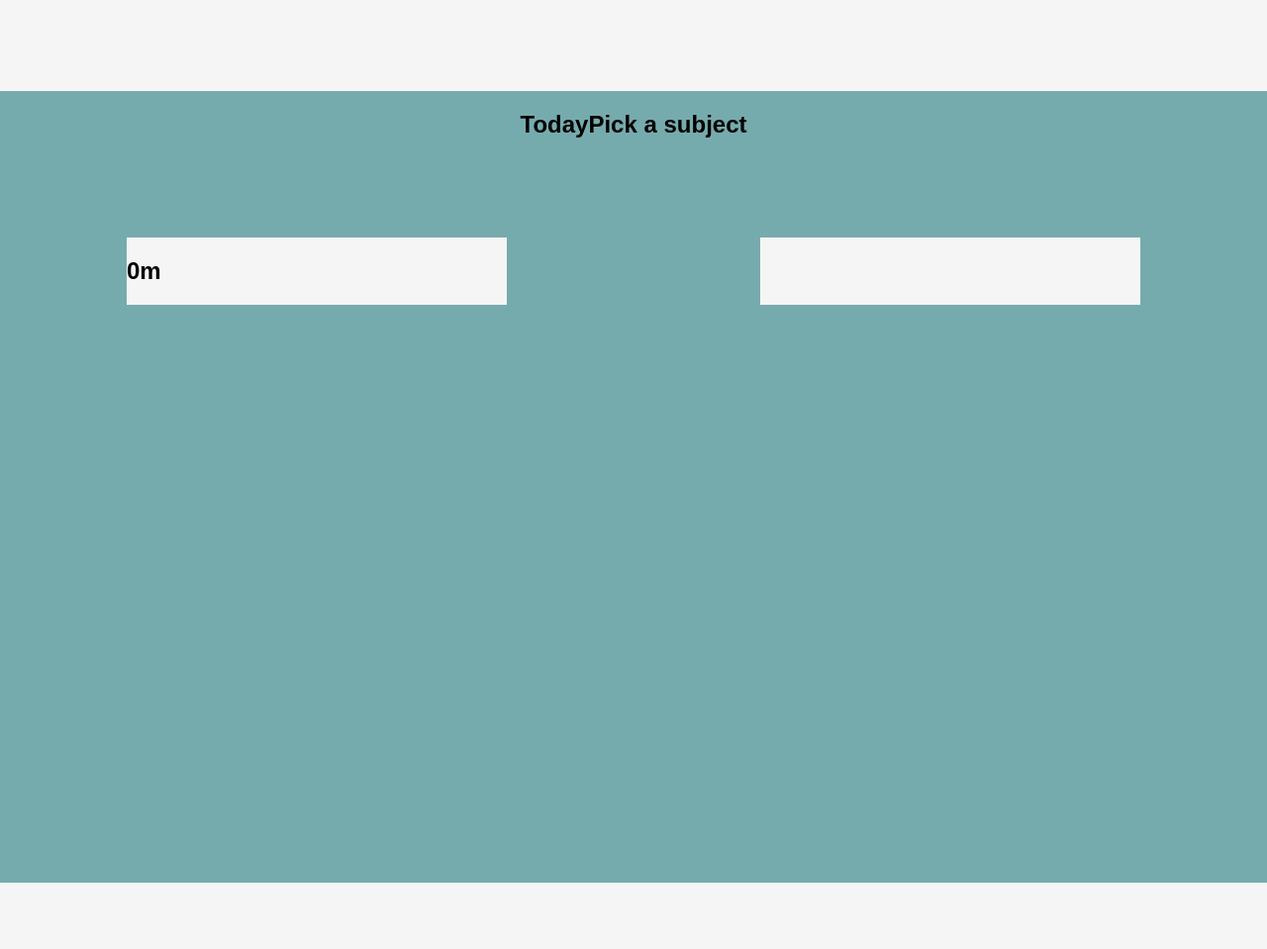
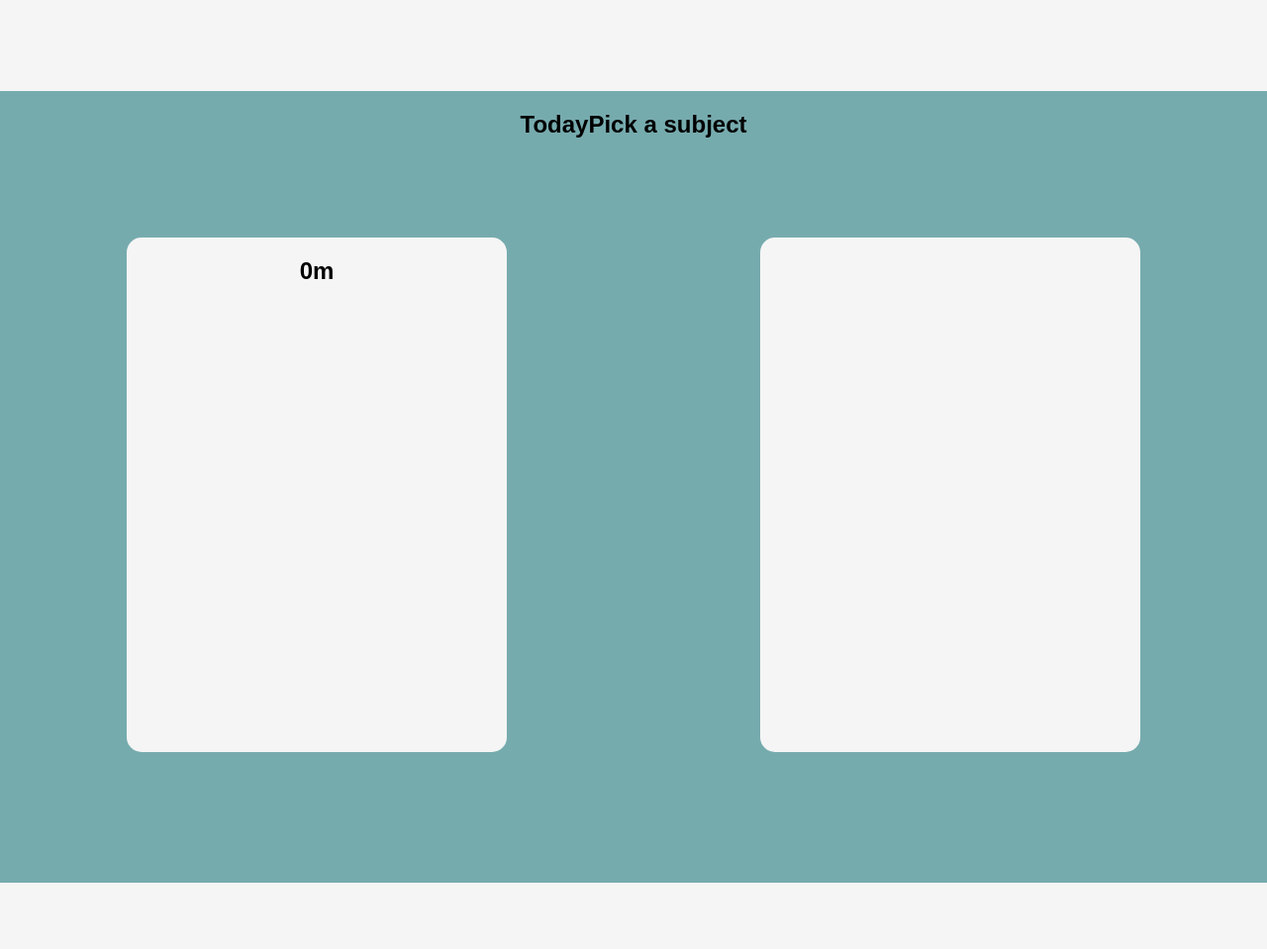
Before and after one commit to Maltiiski/StudyTracker, a Flask app: page / in a window 1280 px wide. Shown: the part 708-1667 px from the top of the page at 99% size. Run offline with Flask 3, Linux system fonts and the light colour scheme; some web fonts are replaced.

Commit message:
setuppagetwosuccess

```diff
--- a/static/style.css
+++ b/static/style.css
@@ -148,13 +148,19 @@ section {
 }
 
 .daily-stats {
-    display: inline-block;
+    display: inline-flex;
+    flex-direction: column;
+    align-items: center;
     background-color: var(--abitwhite);
     min-width: 30vw;
+    min-height: 65vh;
+    border-radius: 15px;
 }
 
 .subjectspick {
     display: inline-block;
     background-color: var(--abitwhite);
     min-width: 30vw;
+    min-height: 65vh;
+    border-radius: 15px;
 }
```
